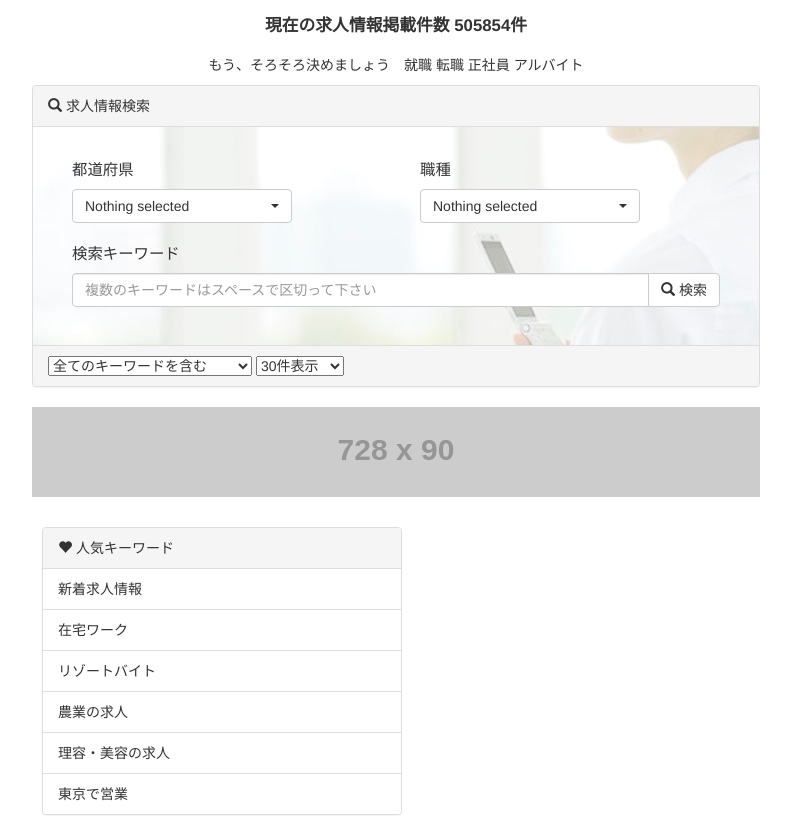
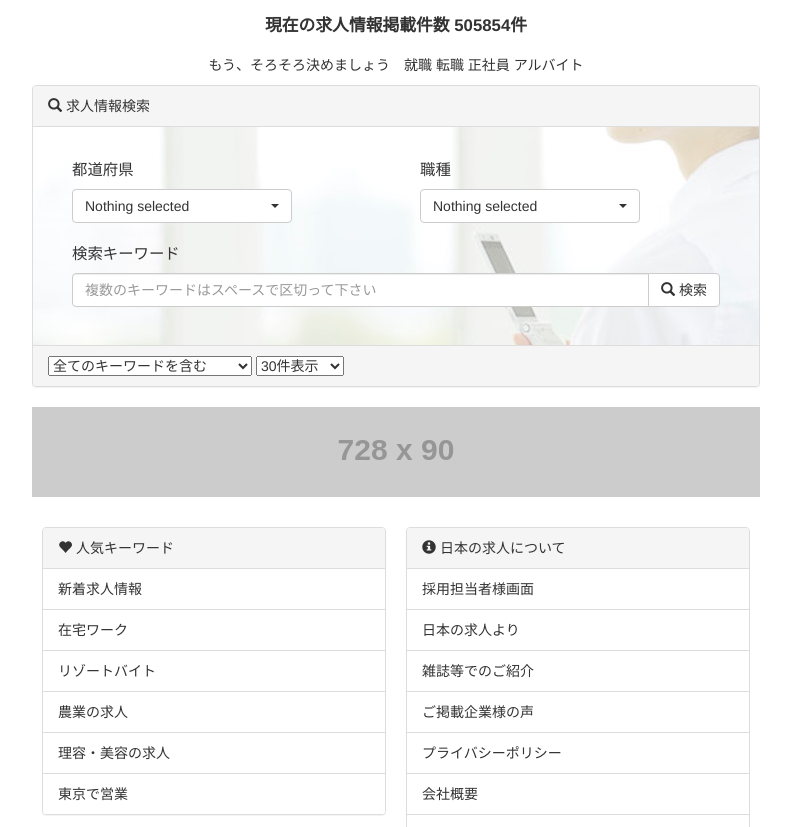
Before and after one commit to littilewing/littilewing.github.io, a plain HTML site: page kyujin/top.html in a window 1280 px wide. Shown: the part 125-952 px from the top of the page, without its empty margins (244-1035 px from the left). Drawn offline with nearby package versions, Linux system fonts and the light colour scheme; placeholder pictures from the web are drawn by us.

```diff
--- a/kyujin/css/kyuujin.css
+++ b/kyujin/css/kyuujin.css
@@ -47,7 +47,7 @@ section{
 .panel-half{
 		float:left;
 		min-width:320px;
-		width:360px;
+		width:344px;
 		margin:10px 10px;
 
 }
```
